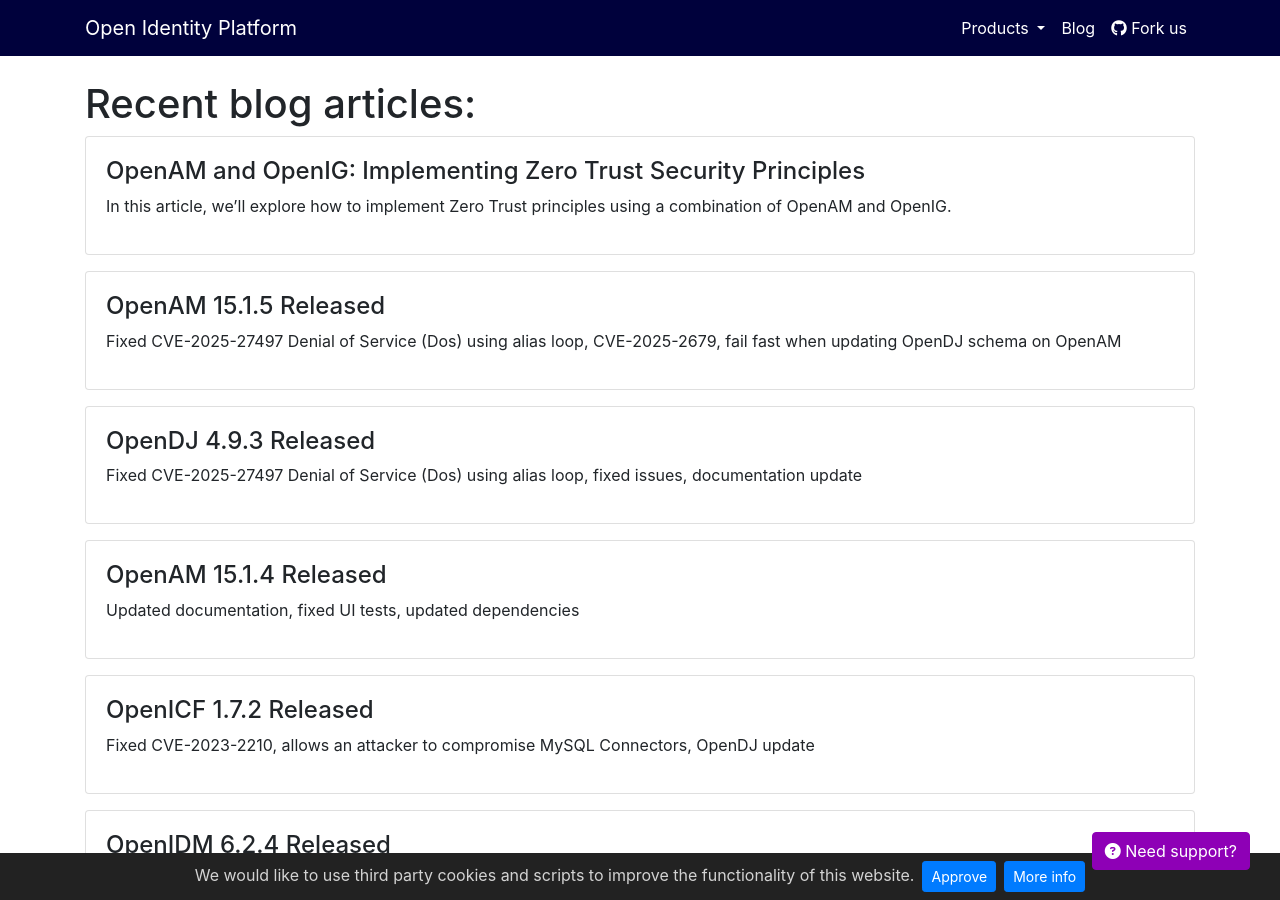
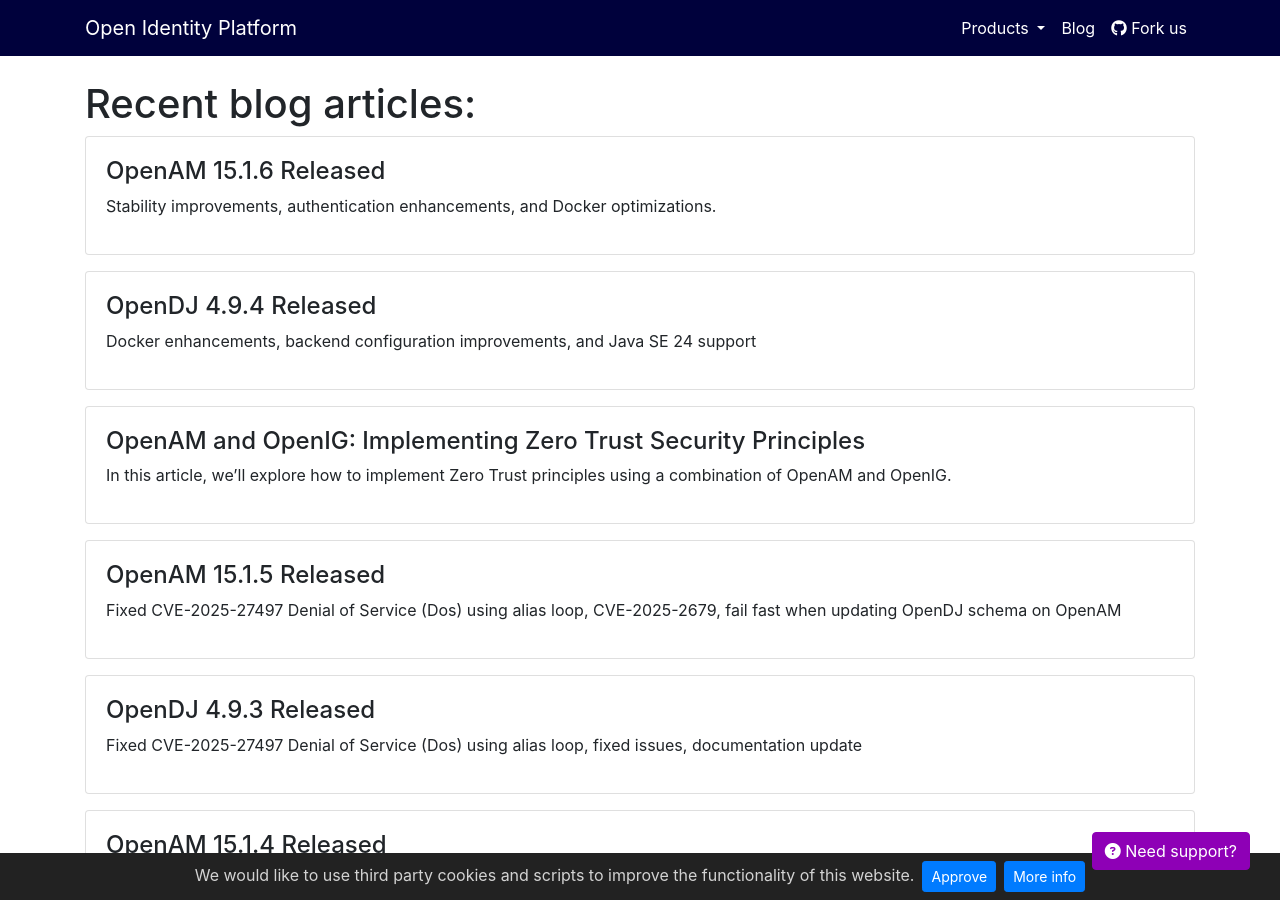
Before and after one commit to OpenIdentityPlatform/OpenIdentityPlatform.org, a Jekyll site: the page built from blog/index.html, in a window 1280 px wide and 900 px high. Built offline with Jekyll 4.4.1, drawn with Linux system fonts in a browser that asks for light colours; nearby versions of some CDN libraries; some of the changed lines change nothing that is shown.

Commit message:
OpenDJ 4.9.4 Released, OpenAM 15.1.6 Released (#223)

```diff
--- a/_data/blogposts.yml
+++ b/_data/blogposts.yml
@@ -1,3 +1,11 @@
+-
+  title: 'OpenAM 15.1.6 Released'
+  link: '/blog/openam-15-1-6-released'
+  description: 'Stability improvements, authentication enhancements, and Docker optimizations.'
+-
+  title: 'OpenDJ 4.9.4 Released'
+  link: '/blog/opendj-4-9-4-released'
+  description: 'Docker enhancements, backend configuration improvements, and Java SE 24 support'
 -
   title: 'OpenAM and OpenIG: Implementing Zero Trust Security Principles'
   link: '/blog/openam-openig-zero-trust'
--- /dev/null
+++ b/blog/openam-15-1-6-released.md
@@ -0,0 +1,29 @@
+---
+layout: home
+landing-title: "OpenAM 15.1.6 Released"
+landing-title2: "OpenAM 15.1.6 Released"
+description: Open Identity Platform Community just released OpenAM v15.1.6. Stability improvements, authentication enhancements, and Docker optimizations.
+keywords: 'OpenAM, Access Management, Authentication, SSO, Single Sign On, Open Identity Platform, Release, Documentation'
+imageurl: 'openam-og.png'
+canonical: https://github.com/OpenIdentityPlatform/OpenAM/releases/tag/15.1.6
+---
+# OpenAM 15.1.6 Released
+
+[Download](https://github.com/OpenIdentityPlatform/OpenAM/releases/tag/15.1.6)
+
+## What's New
+
+* Fixed OAuth2 error when using `Connection: close` header.
+* Improved fail-fast behavior when updating OpenDJ schema during OpenAM setup.
+* Added `RemoteIpValve` to the `server.xml` file in the Docker image.
+* Resolved crash issue with embedded DJ setup.
+* Fixed denial-of-service vulnerability using alias loop.
+* Updated dependencies for better compatibility.
+
+[All changes](https://github.com/OpenIdentityPlatform/OpenAM/compare/15.1.5...15.1.6)
+
+## Thanks for the contributions
+
+<i id="vharseko"><i>1. <a href="https://github.com/vharseko" target="_blank">Valery Kharseko</a></i>
+
+<i id="maximthomas"><i>2. <a href="https://github.com/maximthomas" target="_blank">Maxim Thomas</a></i>
--- /dev/null
+++ b/blog/opendj-4-9-4-released.md
@@ -0,0 +1,38 @@
+---
+layout: home
+landing-title: "OpenDJ 4.9.4 Released"
+landing-title2: "OpenDJ 4.9.4 Released"
+description: Open Identity Community released OpenDJ v4.9.4. Docker enhancements, backend configuration improvements, and Java SE 24 support.
+keywords: 'OpenDJ, Directory Service, Directory Services, LDAP, Open Identity Platform, release, Docker, JDK'
+imageurl: 'opendj-og.png'
+share-buttons: true
+
+---
+# OpenDJ 4.9.4 Released
+[Download](https://github.com/OpenIdentityPlatform/OpenDJ/releases/tag/4.9.4)
+
+## What's new
+* Added support for Java SE 24
+* Backend type configuration for Docker
+* Moved Java arguments to the `java.properties` file and upgraded Docker Alpine
+* Set the same indexes for a new backend as for the initial backend
+* Updated Testcontainers & Apache Cassandra driver
+
+# Fixed bugs
+* Fixed JDBC storage update concurrency
+* Fixed Docker environment variables and added version autodetection
+* Fixed MySQL truncate PK default to 64 length
+* Fixed JDBC storage update concurrency
+
+
+Full chageset ([more details](https://github.com/OpenIdentityPlatform/OpenDJ/compare/4.9.3...4.9.4))
+
+## Thanks for the contibutions
+
+<i id="vharseko"><i>1. <a href="https://github.com/vharseko" target="_blank">Valery Kharseko</a></i>
+
+<i id="maximthomas"><i>2. <a href="https://github.com/maximthomas" target="_blank">Maxim Thomas</a></i>
+
+<i id="pzygielo"><i>3. <a href="https://github.com/pzygielo" target="_blank">Piotrek Żygieło</a></i>
+
+<i id="prthakre"><i>3. <a href="https://github.com/prthakre" target="_blank">Prashant</a></i>
```
